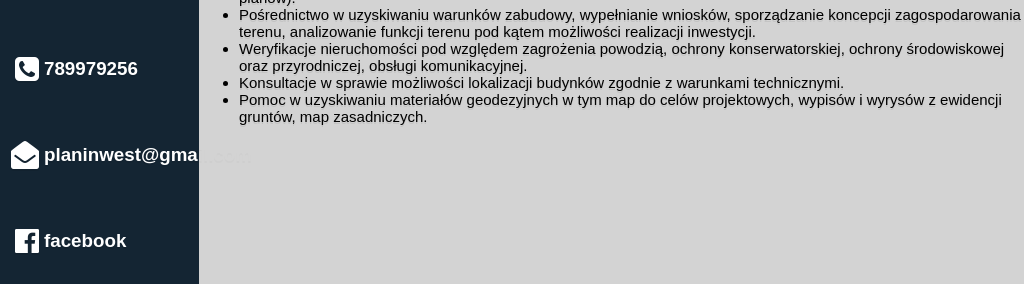
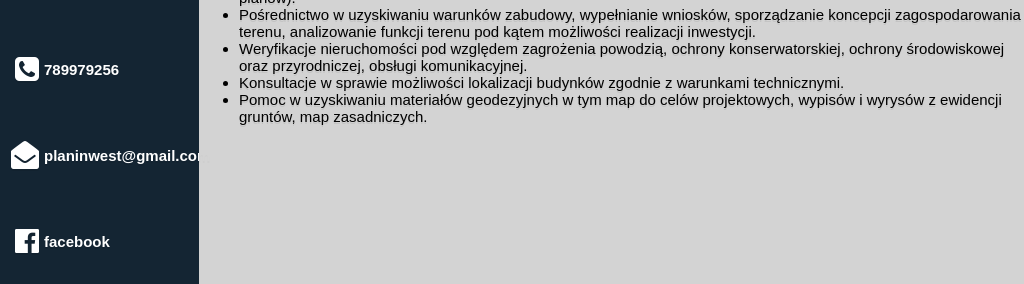
Before and after one commit to Planinwest/planinwest, a plain HTML site: page Weryfikacja-nieuchomosci.html in a window 1024 px wide. Shown: the part 605-889 px from the top of the page. Drawn offline with Linux system fonts and the light colour scheme; a web font is replaced by a local one.

Commit message:
Update style1.css

```diff
--- a/style1.css
+++ b/style1.css
@@ -563,6 +563,9 @@ i {
     font-size: 21px;
     font-weight: 400;
   }
+  h6 {
+    font-size: 15px;
+  }
 
   li {
     font-size: 15px;
```
